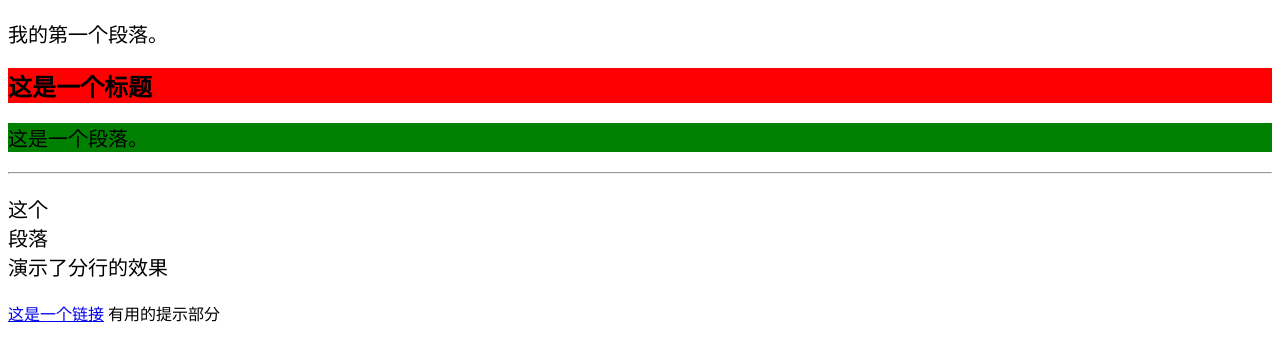
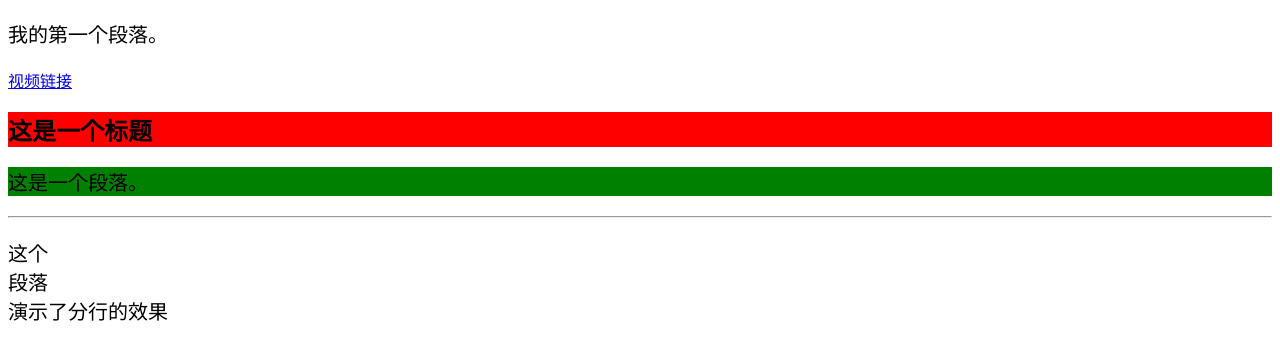
Before and after one commit to OSANSHAI/OSANSHAI.github.io, a plain HTML site: page index.html in a window 1280 px wide. Shown: the part 70-412 px from the top of the page. Drawn offline with Linux system fonts and the light colour scheme.

Commit message:
Update index.html

```diff
--- a/index.html
+++ b/index.html
@@ -30,6 +30,7 @@ p
 
     <h1>我的第一个标题</h1>
     <p>我的第一个段落。</p>
+   <a href="demo.htm">视频链接</a>
 	<h2 style="background-color:red;">这是一个标题</h2>
     <p style="background-color:green;">这是一个段落。</p>
 
```
